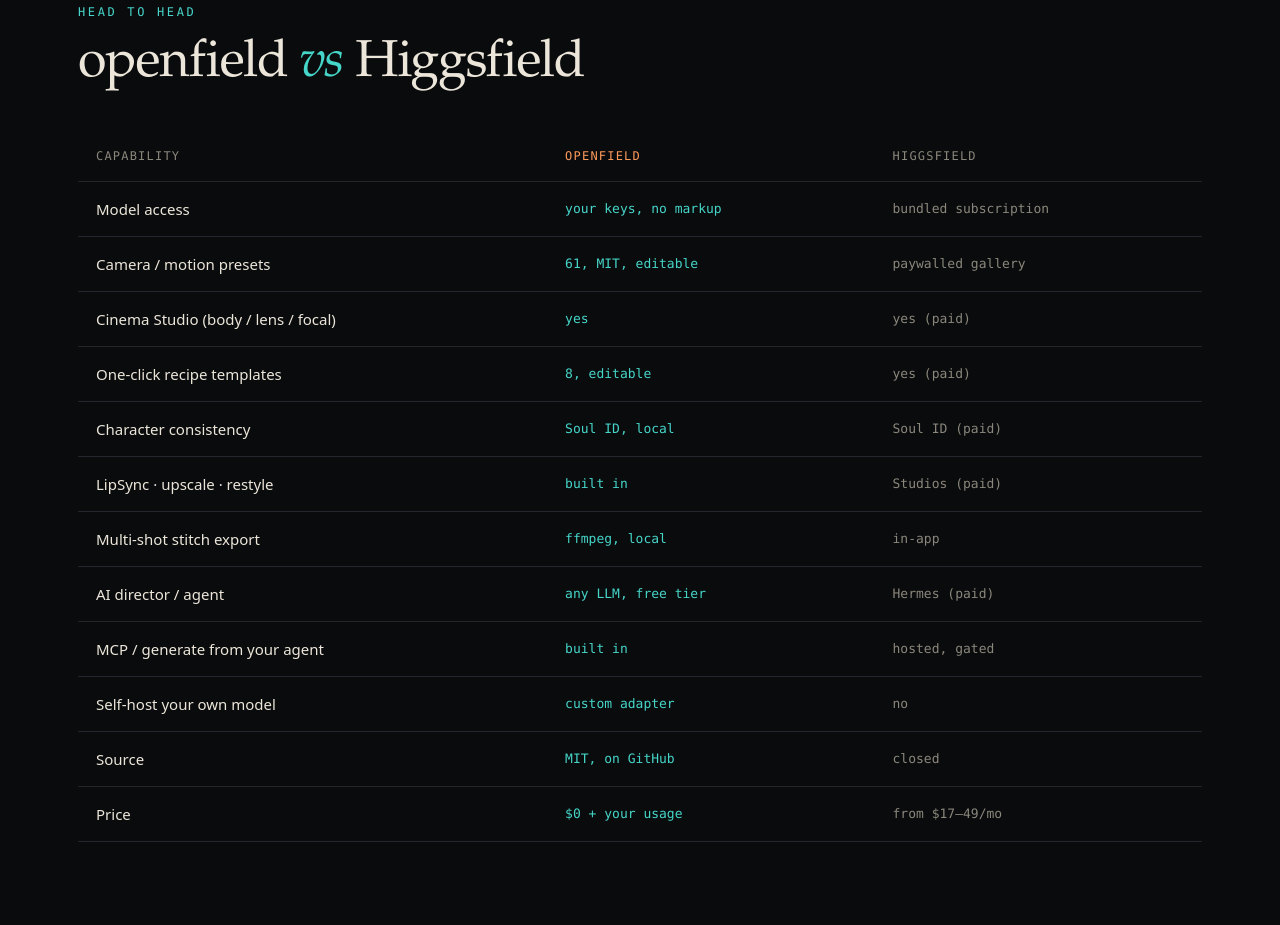
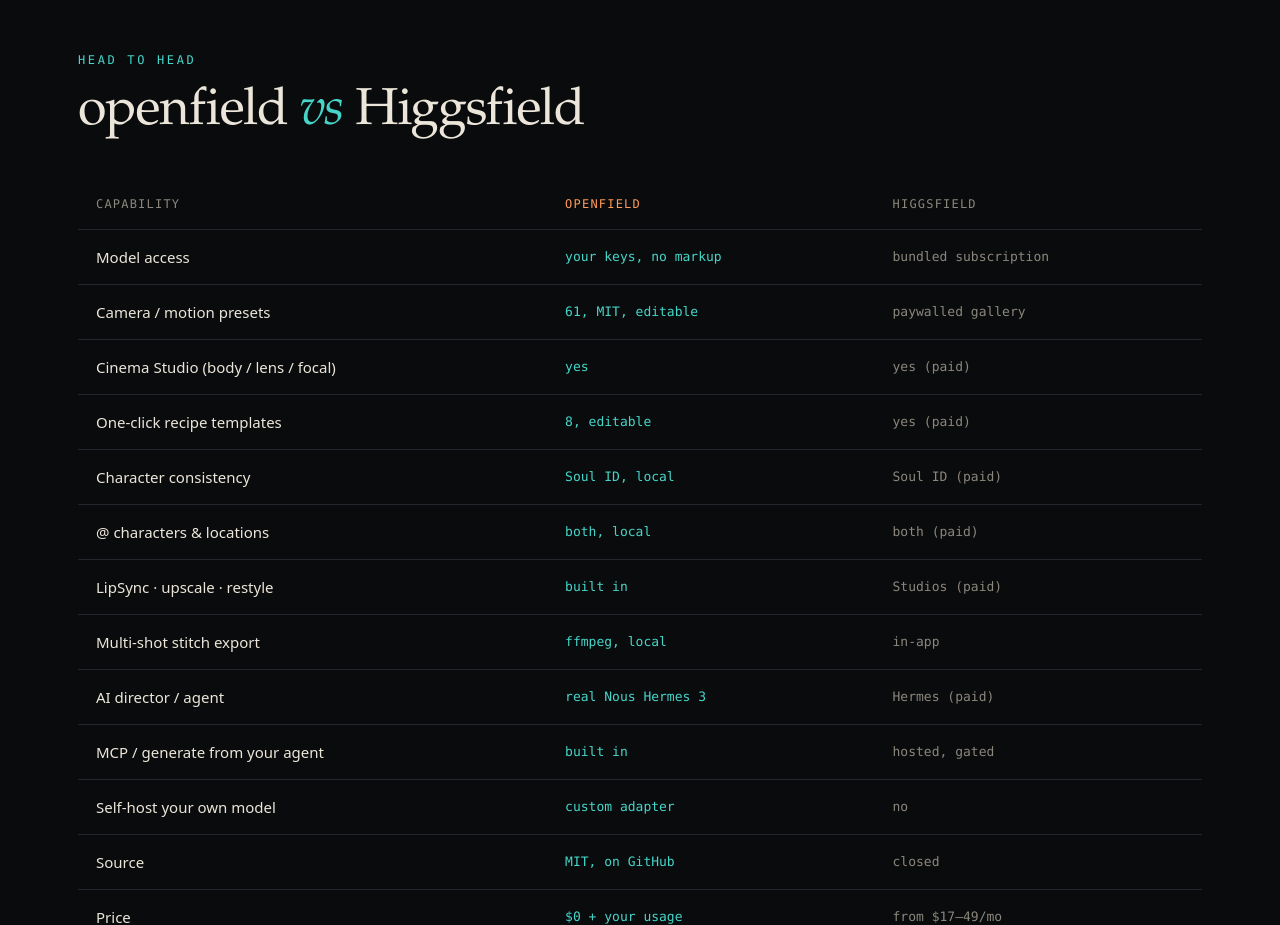
Before and after one commit to VedSoni-dev/openfield, a plain HTML site: page index.html in a window 1280 px wide. Shown: the part 3551-4476 px from the top of the page. Drawn offline with Linux system fonts and the light colour scheme.

Commit message:
deploy: landing with Hermes 3 + locations parity

```diff
--- a/index.html
+++ b/index.html
@@ -249,7 +249,7 @@
         <div class="cell"><div class="n">PRESETS</div><h3>61 cinematic presets</h3><p>Camera moves, lenses, lighting, film stocks, VFX, mood, transitions — stackable, model-agnostic prose. The exact thing behind Higgsfield's paywalled gallery.</p></div>
         <div class="cell"><div class="n">CINEMA STUDIO</div><h3>Real optics</h3><p>Choose a camera body, lens, focal length, aperture, and shot size. openfield composes it into glass-accurate direction — their flagship, open.</p></div>
         <div class="cell"><div class="n">SOUL ID</div><h3>Character consistency</h3><p>Save a character once — reference images plus look traits — and lock the same face across every shot and every model.</p></div>
-        <div class="cell"><div class="n">DIRECTOR</div><h3>The open Hermes</h3><p>A brief becomes a storyboard becomes finished shots. Function-calling over any OpenAI-compatible LLM — free-tier friendly.</p></div>
+        <div class="cell"><div class="n">DIRECTOR</div><h3>The real Hermes</h3><p>Runs actual Nous Hermes 3 in a multi-tool function-calling loop — it searches presets, inspects the cinema catalog, and directs your storyboard shot by shot. Same brain as their Hermes, open.</p></div>
         <div class="cell"><div class="n">SURFACES</div><h3>CLI · MCP · Desktop</h3><p>Generate from the terminal, from inside Claude Code via MCP, or a native mac/win app. Same core everywhere.</p></div>
       </div>
     </section>
@@ -279,9 +279,10 @@
           <tr><td>Cinema Studio (body / lens / focal)</td><td class="y">yes</td><td class="n">yes (paid)</td></tr>
           <tr><td>One-click recipe templates</td><td class="y">8, editable</td><td class="n">yes (paid)</td></tr>
           <tr><td>Character consistency</td><td class="y">Soul ID, local</td><td class="n">Soul ID (paid)</td></tr>
+          <tr><td>@ characters &amp; locations</td><td class="y">both, local</td><td class="n">both (paid)</td></tr>
           <tr><td>LipSync · upscale · restyle</td><td class="y">built in</td><td class="n">Studios (paid)</td></tr>
           <tr><td>Multi-shot stitch export</td><td class="y">ffmpeg, local</td><td class="n">in-app</td></tr>
-          <tr><td>AI director / agent</td><td class="y">any LLM, free tier</td><td class="n">Hermes (paid)</td></tr>
+          <tr><td>AI director / agent</td><td class="y">real Nous Hermes 3</td><td class="n">Hermes (paid)</td></tr>
           <tr><td>MCP / generate from your agent</td><td class="y">built in</td><td class="n">hosted, gated</td></tr>
           <tr><td>Self-host your own model</td><td class="y">custom adapter</td><td class="n">no</td></tr>
           <tr><td>Source</td><td class="y">MIT, on GitHub</td><td class="n">closed</td></tr>
```
